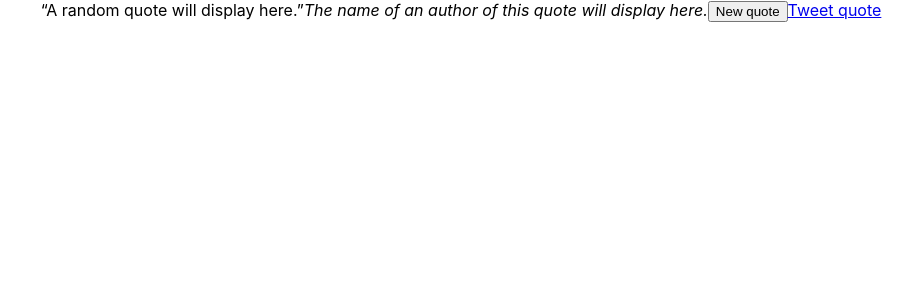
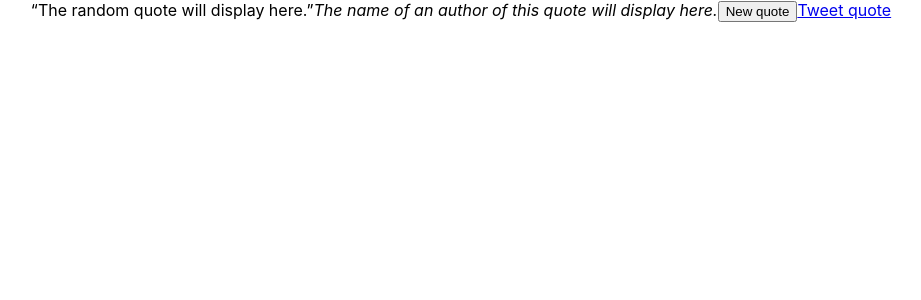
Before and after one commit to hajczek/random-quote-machine, a React (Create React App) app: page / in a window 1280 px wide. Shown: the top 300 px of the page, without its empty margins (179-1100 px from the left). Built offline with nearby package versions, Linux system fonts and the light colour scheme.

Commit message:
Change functional component to class component

```diff
--- a/src/App.js
+++ b/src/App.js
@@ -1,12 +1,21 @@
-import React from 'react';
+import React, { Component } from 'react';
 import './App.css';
 
-function App() {
+class App extends Component {
+
+  constructor(props) {
+    super(props);
+    this.state = {
+
+    }
+  }
+
+  render(){
     return (
       <div className="App">
         <div id="quote-box">
           <q id="text">
-          A random quote will display here.
+            The random quote will display here.
           </q>
           <cite id="author">
             The name of an author of this quote will display here.
@@ -17,5 +26,6 @@ function App() {
       </div>
     );
   }
+}
 
 export default App;
```
Lines whose indentation alone changed are shown as unchanged.
